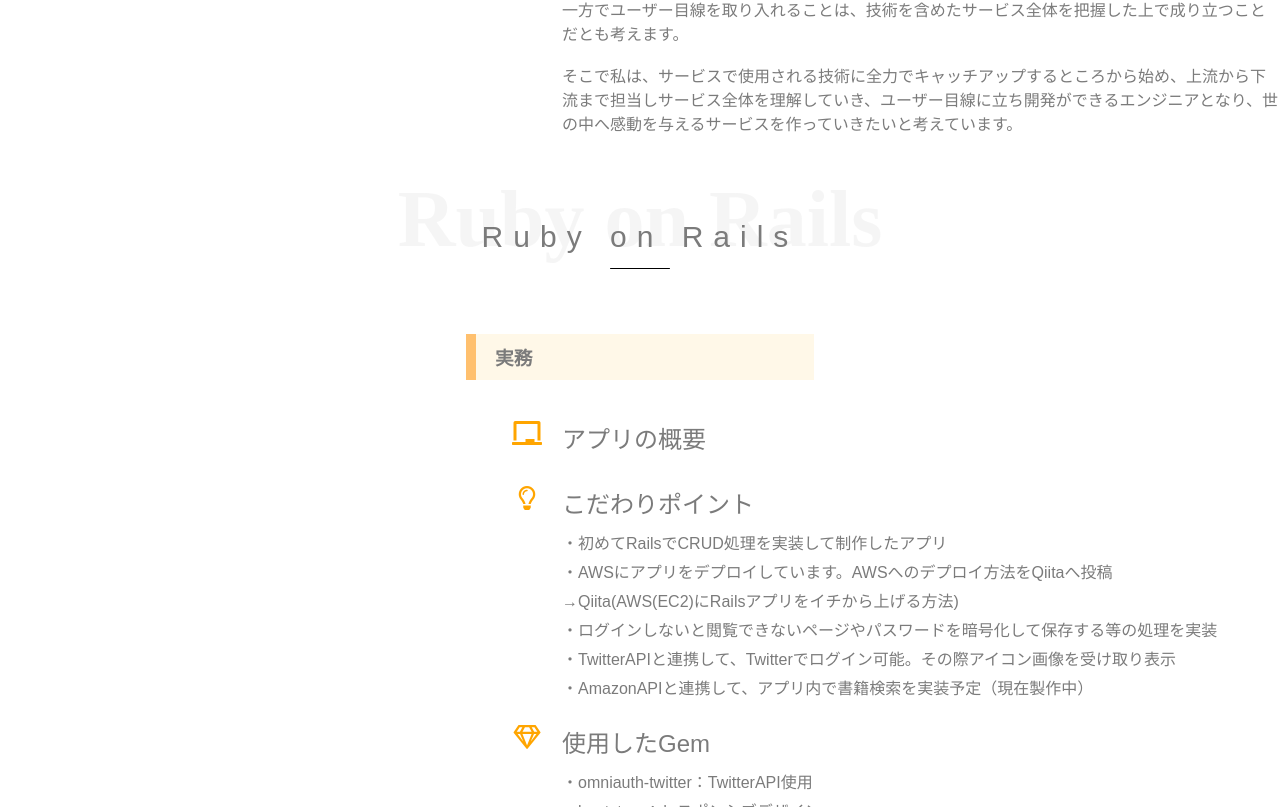
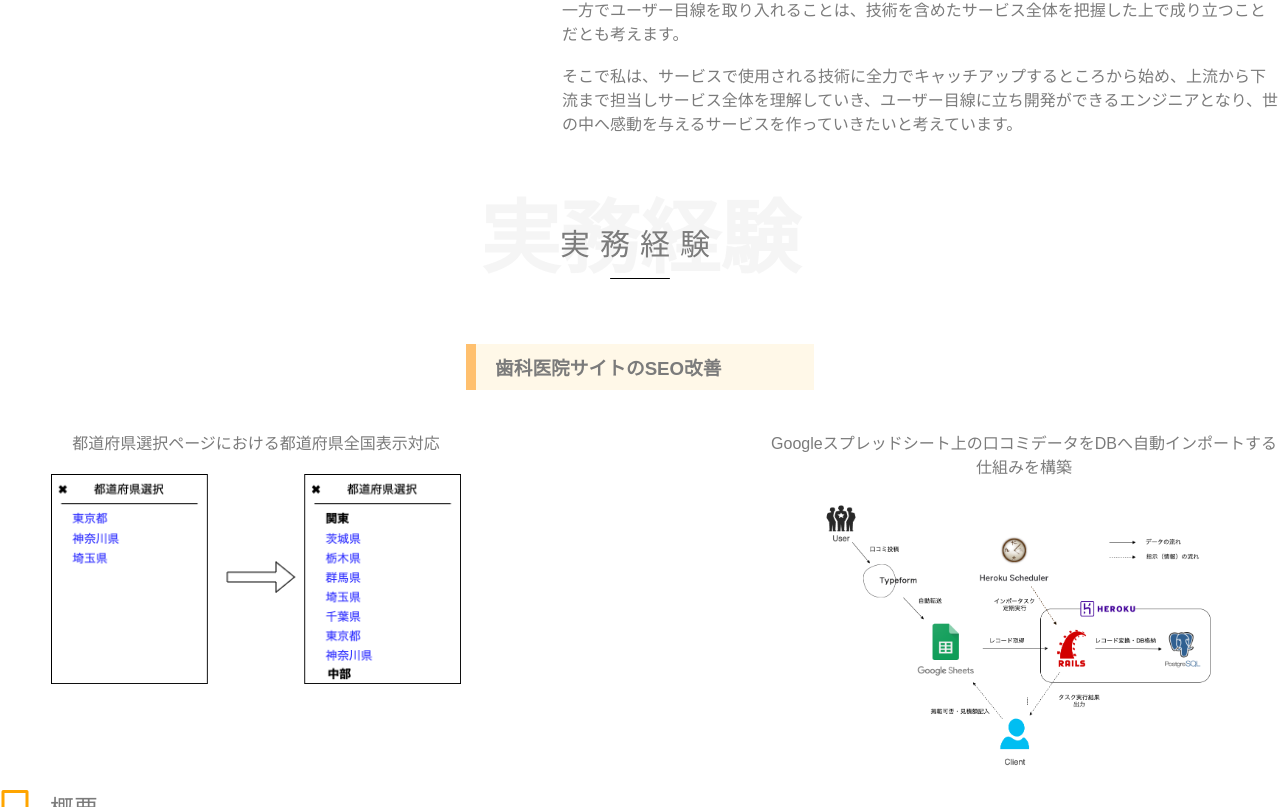
Before and after one commit to moriw0/portfolio_site, a plain HTML site: page index.html in a window 1280 px wide. Shown: the part 1993-2800 px from the top of the page. Drawn offline with nearby package versions, Linux system fonts and the light colour scheme.

Commit message:
add my work

```diff
--- a/css/style.css
+++ b/css/style.css
@@ -612,7 +612,7 @@ body::before {
 
 .left_space img{
   width: 80%;
-  border: 1px solid gray;
+  /* border: 1px solid gray; */
   margin-top: 20px;
 }
 
--- a/index.html
+++ b/index.html
@@ -207,13 +207,17 @@
     </section>
 
     <section class="text-center padding_top" id="section3">
-      <div class="front_text">Ruby on Rails<h2 class="back_text">Ruby on Rails</h2></div>
-      <h3 class="content_title">実務</h3>
+      <div class="front_text">実務経験<h2 class="back_text">実務経験</h2></div>
+      <h3 class="content_title">歯科医院サイトのSEO改善</h3>
       <div class="container">
 
         <div class="left_space">
-          <!-- <p>制作したアプリへのリンク</p>
-          <a href="https://book-share-yuki.herokuapp.com/" target="_blank"><img src="image/osusume_twitter.png" alt="この本をぜひとも紹介したいオススメの一冊"></a> -->
+          <p>都道府県選択ページにおける都道府県全国表示対応</p>
+          <a href="https://qiita.com/moriw0/items/445a2b39e1c56522a71f" target="_blank"><img src="image/prefectures.png" alt="都道府県選択ページにおける都道府県全国表示対応"></a>
+        </div>
+        <div class="left_space">
+          <p>Googleスプレッドシート上の口コミデータをDBへ自動インポートする仕組みを構築</p>
+          <a href="https://qiita.com/moriw0/items/445a2b39e1c56522a71f" target="_blank"><img src="image/composition.png" alt="Googleスプレッドシート上の口コミデータをDBへ自動インポートする仕組みを構築"></a>
         </div>
 
         <div class="right_space">
@@ -222,41 +226,45 @@
               <i class="fas fa-chalkboard"></i>
             </div>
             <div class="info">
-              <h4 class="top_info">アプリの概要</h4>
+              <h4 class="top_info">概要</h4>
               <ul>
-                <!-- <li>・オススメの本を紹介するアプリ</li>
-                <li>・オススメしたい本の画像と、それに対するコメントを記載する事が可能</li>
-                <li>・本の画像からAmazonの購入ページへ飛ぶ事が可能</li>
-                <li>・イイね！機能も搭載</li> -->
+                <li>1. SEO改善に関するクライアントへの施策提案</li>
+                <li>2. 都道府県選択ページにおける都道府県全国表示対応</li>
+                <li>3. Googleスプレッドシート上の口コミデータをDBへ自動インポートする仕組みを構築</li>
               </ul>
             </div>
           </section>
-          <!-- <section class="flex">
+          <section class="flex">
             <div class="icon">
               <i class="fas fa-code"></i>
             </div>
             <div class="info">
-              <h4 class="top_info">ソースコード</h4>
-              <a href="https://github.com/risottoupdate/book_share" class="github blue-link" target="_blank">GitHub(book_share)</a>
+              <h4 class="top_info">まとめ記事</h4>
+              <p>実務で取り組んだ内容を次のQiita記事にまとめました。</p>
+              <a href="https://qiita.com/moriw0/items/445a2b39e1c56522a71f" class="blue-link" target="_blank">未経験者が実務案件に挑戦し、エンジニアとしての心構えを学ぶ</a>
             </div>
-          </section> -->
+          </section>
           <section class="flex">
             <div class="icon">
               <i class="far fa-lightbulb"></i>
             </div>
             <div class="info">
-              <h4 class="top_info">こだわりポイント</h4>
-              <ul>
-                <li>・初めてRailsでCRUD処理を実装して制作したアプリ</li>
-                <li>・AWSにアプリをデプロイしています。AWSへのデプロイ方法をQiitaへ投稿</li>
-                <li>  →Qiita(<a href="#">AWS(EC2)にRailsアプリをイチから上げる方法</a>)</li>
-                <li>・ログインしないと閲覧できないページやパスワードを暗号化して保存する等の処理を実装</li>
-                <li>・TwitterAPIと連携して、Twitterでログイン可能。その際アイコン画像を受け取り表示</li>
-                <li>・AmazonAPIと連携して、アプリ内で書籍検索を実装予定（現在製作中）</li>
+              <h4 class="top_info">実務で学んだこと</h4>
+              <ul>SEO改善に関するクライアントへの施策提案
+                <li>・知らない用語、技術への学習方法</li>
+                <li>・HowだけでなくWhatを明確にした施策提案</li>
+              </ul>
+              <ul>都道府県選択ページにおける都道府県全国表示対応
+                <li>・Rubyでの配列制作方法</li>
+                <li>・責務を意識したコーディング</li>
+              </ul>
+              <ul>Googleスプレッドシート上の口コミデータをDBへ自動インポートする仕組みを構築
+                <li>・Google Sheets APIを用いてスプレッドシートを操作</li>
+                <li>・Heroku Schedulerによるタスクの定期実行</li>
               </ul>
             </div>
           </section>
-          <section class="flex">
+          <!-- <section class="flex">
             <div class="icon">
               <i class="far fa-gem"></i>
             </div>
@@ -267,14 +275,14 @@
                 <li>・bootstrap：レスポンシブデザイン</li>
               </ul>
             </div>
-          </section>
+          </section> -->
         </div>
       </div>
 
 
     <section class="text-center back_dark padding_top" id="section4">
-      <div class="front_text">WordPress<h2 class="back_text">WordPress</h2></div>
-      <h3 class="content_title">自作テーマ作成</h3>
+      <div class="front_text">Excel VBA<h2 class="back_text">Excel VBA</h2></div>
+      <h3 class="content_title">現職で作成したVBAプロダクト</h3>
       <div class="container">
         <div class="left_space">
           <p>自作テーマを利用した個人ブログ</p>
```
Also changed, not shown: image/after_composition.png (added), image/composition.png (added), image/prefectures.png (added).
